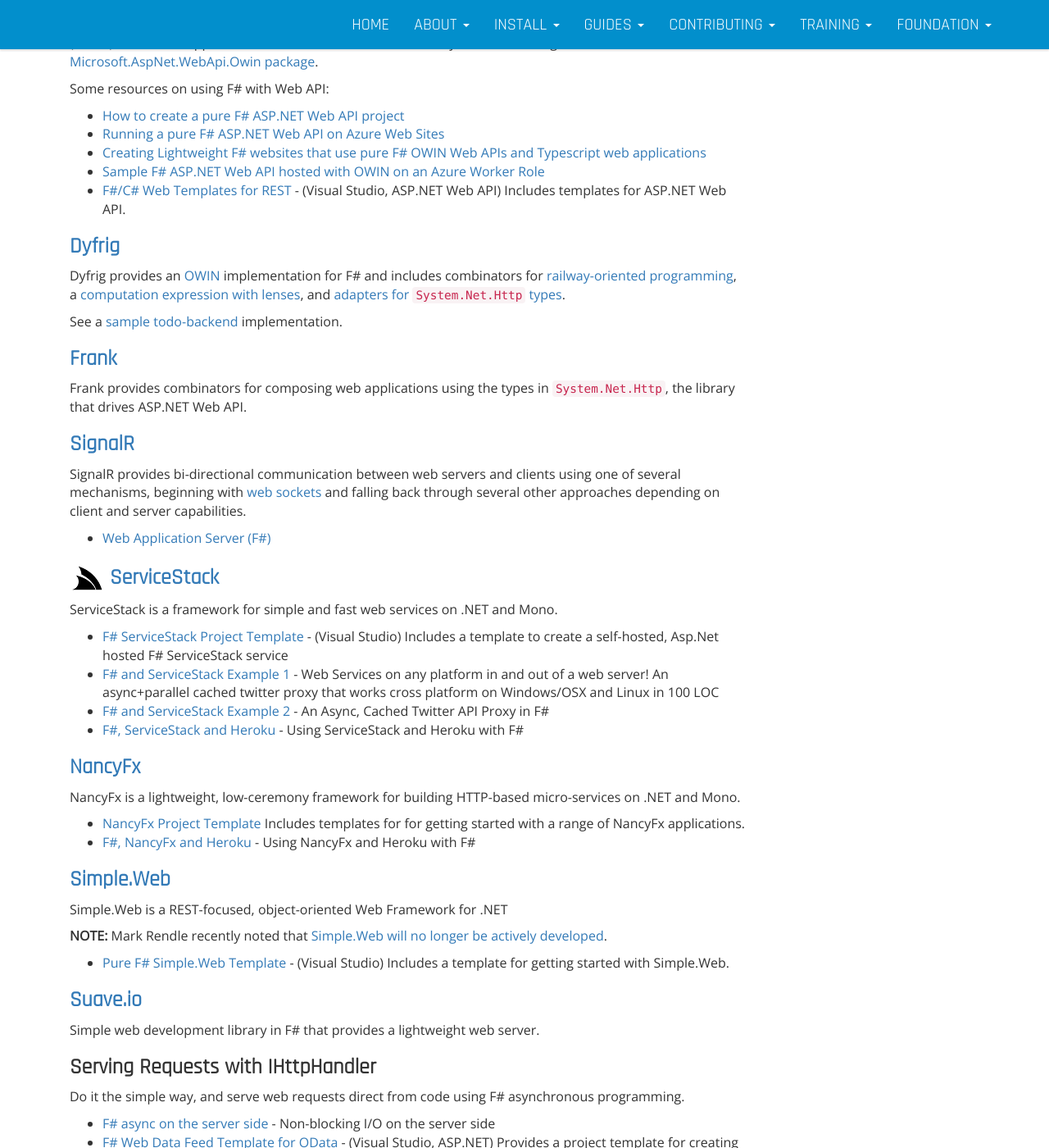
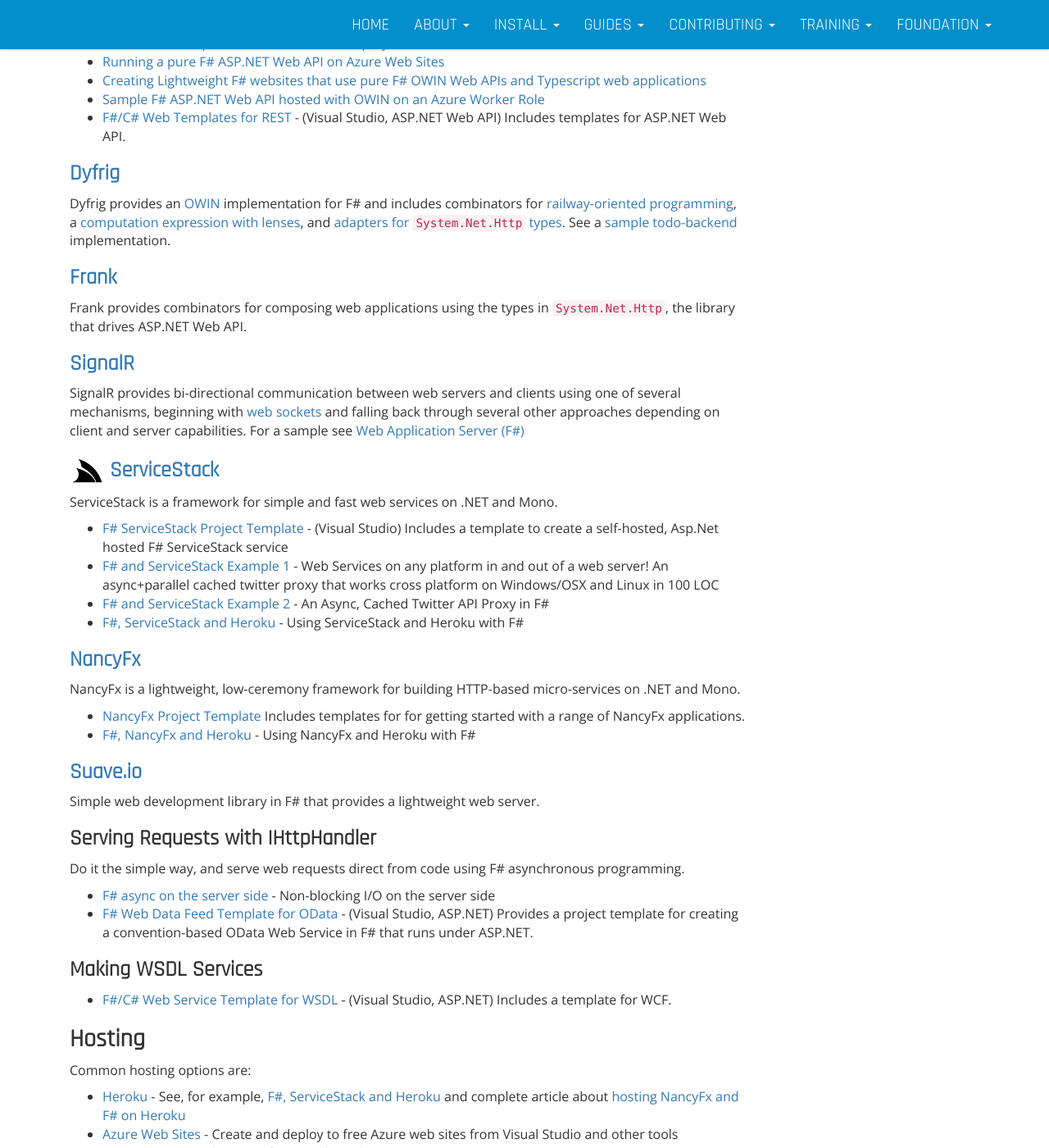
Before and after one commit to fsharp/fsharp.org, a Jekyll site: the page built from guides/web/index.md, in a window 1280 px wide and 1400 px high, scrolled down 1184 px. Shown: the whole window at 82% size. Built offline with Jekyll 4.4.1, drawn with Linux system fonts in a browser that asks for light colours; nearby versions of some CDN libraries; some of the changed text lies outside the part shown.

Commit message:
content and typography cleanup

```diff
--- a/guides/web/index.md
+++ b/guides/web/index.md
@@ -14,10 +14,6 @@
 * *JavaScript-ready* - F# is JavaScript-ready through [WebSharper](http://websharper.com) and [FunScript](http://funscript.info/)
 * *Open-source* and *Cross-platform*  - Like all good web tools!
 
-F# also shines in the area of web API development through frameworks like  [ServiceStack](http://www.servicestack.net/), [Web API](http://www.asp.net/web-api), [Frank](https://github.com/frank-fs/frank) and
-[NancyFx](http://nancyfx.org/).
-
-
 ## Frameworks for Web Applications
 
 ### ![logo](/images/thumbs/WebSharper.png)&nbsp;[WebSharper](http://websharper.com/)
@@ -61,7 +56,6 @@
 ### [Dyfrig](https://github.com/fsprojects/dyfrig)
 
 Dyfrig provides an [OWIN](http://owin.org/) implementation for F# and includes combinators for [railway-oriented programming](https://github.com/fsprojects/dyfrig/blob/master/src/Dyfrig/OwinRailway.fsi), a [computation expression with lenses](https://github.com/fsprojects/dyfrig/blob/master/src/Dyfrig/OwinApp.fs#L35), and [adapters for `System.Net.Http` types](https://github.com/fsprojects/dyfrig/blob/master/src/Dyfrig/SystemNetHttpAdapter.fsi).
-
 See a [sample todo-backend](https://github.com/panesofglass/TodoBackendFSharp/blob/master/docs/index.md) implementation.
 
 ### [Frank](http://frankfs.net/)
@@ -71,8 +65,7 @@
 ### [SignalR](http://www.asp.net/signalr)
 
 SignalR provides bi-directional communication between web servers and clients using one of several mechanisms, beginning with [web sockets](http://www.websocket.org/) and falling back through several other approaches depending on client and server capabilities.
-
-* [Web Application Server (F#)](http://visualstudiogallery.msdn.microsoft.com/c7ea6e81-b383-40e4-899c-4a5ab9d68f02)
+For a sample see [Web Application Server (F#)](http://visualstudiogallery.msdn.microsoft.com/c7ea6e81-b383-40e4-899c-4a5ab9d68f02)
 
 ### ![logo](/images/thumbs/servicestack.png)&nbsp;[ServiceStack](https://servicestack.net/)
 
@@ -89,14 +82,6 @@
 
 * [NancyFx Project Template](http://visualstudiogallery.msdn.microsoft.com/b55b8aac-b11a-4a6a-8a77-2153f46f4e2f) Includes templates for for getting started with a range of NancyFx applications.
 * [F#, NancyFx and Heroku](http://blog.ashleytowns.id.au/posts/2013-04/2013-04-01-running-csharp-fsharp-xbuild-nuget-on-heroku.html) - Using NancyFx and Heroku with F#
-
-### [Simple.Web](https://github.com/markrendle/Simple.Web)
-
-Simple.Web is a REST-focused, object-oriented Web Framework for .NET
-
-**NOTE:** Mark Rendle recently noted that [Simple.Web will no longer be actively developed](http://blog.markrendle.net/no-further-development-on-simple-web/).
-
-* [Pure F# Simple.Web Template](http://visualstudiogallery.msdn.microsoft.com/bbec75fa-0f31-47e9-a8ce-c301edb2fa4b) - (Visual Studio) Includes a template for getting started with Simple.Web.
 
 ### [Suave.io](http://suave.io/)
 
```
Also changed, not shown: other parts of guides/web/index.md (+4 -5 lines).
